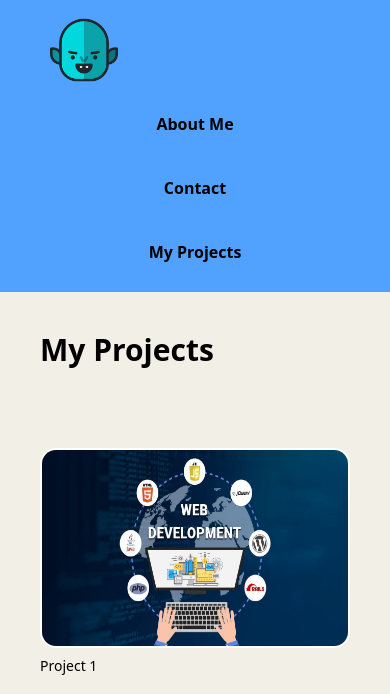
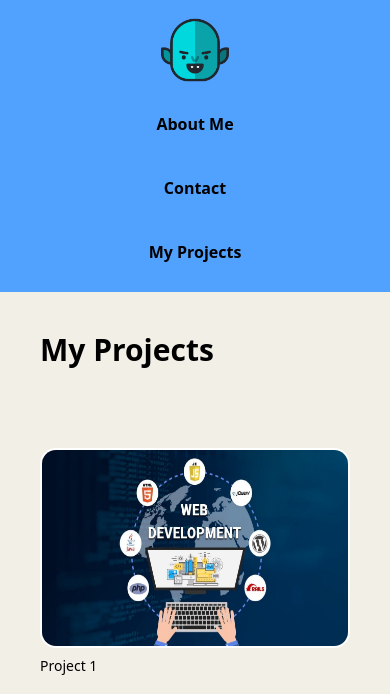
Before and after one commit to BellPouk/tailwind-portfolio-testing1, a website: page docs/src/Myprojects.html in a window 390 px wide. Shown: the top 694 px of the page. Drawn offline with Linux system fonts and the light colour scheme.

Commit message:
minor changes

```diff
--- a/docs/src/Myprojects.html
+++ b/docs/src/Myprojects.html
@@ -7,8 +7,9 @@
   <title>TailwindCss Testing</title>
 </head>
 <body class="dark:text-white dark:bg-black bg-[#F2EFE7] h-full flex flex-col">
-  <header class="bg-blue-400 flex flex-wrap justify-between items-center px-[50px] py-4">
-  <div class="flex items-center">
+
+<header class="bg-blue-400 flex flex-wrap justify-between items-center px-[50px] py-4">
+ <div class="order-1 sm:order-1 flex justify-center w-full sm:w-auto mb-4 sm:mb-0">
     <a href="./index.html">
       <img class="h-17" src="./img/vampire.png" alt="site logo">
     </a>
@@ -19,6 +20,9 @@
     <a href="./Myprojects.html" class="p-3 hover:font-extrabold hover:bg-[#56DFCF] hover:rounded-sm">My Projects</a>
   </div>
 </header>
+
+
+
 
  <main class="flex-grow">
     <h1 class="font-bold p-10 text-3xl">My Projects</h1>
```
